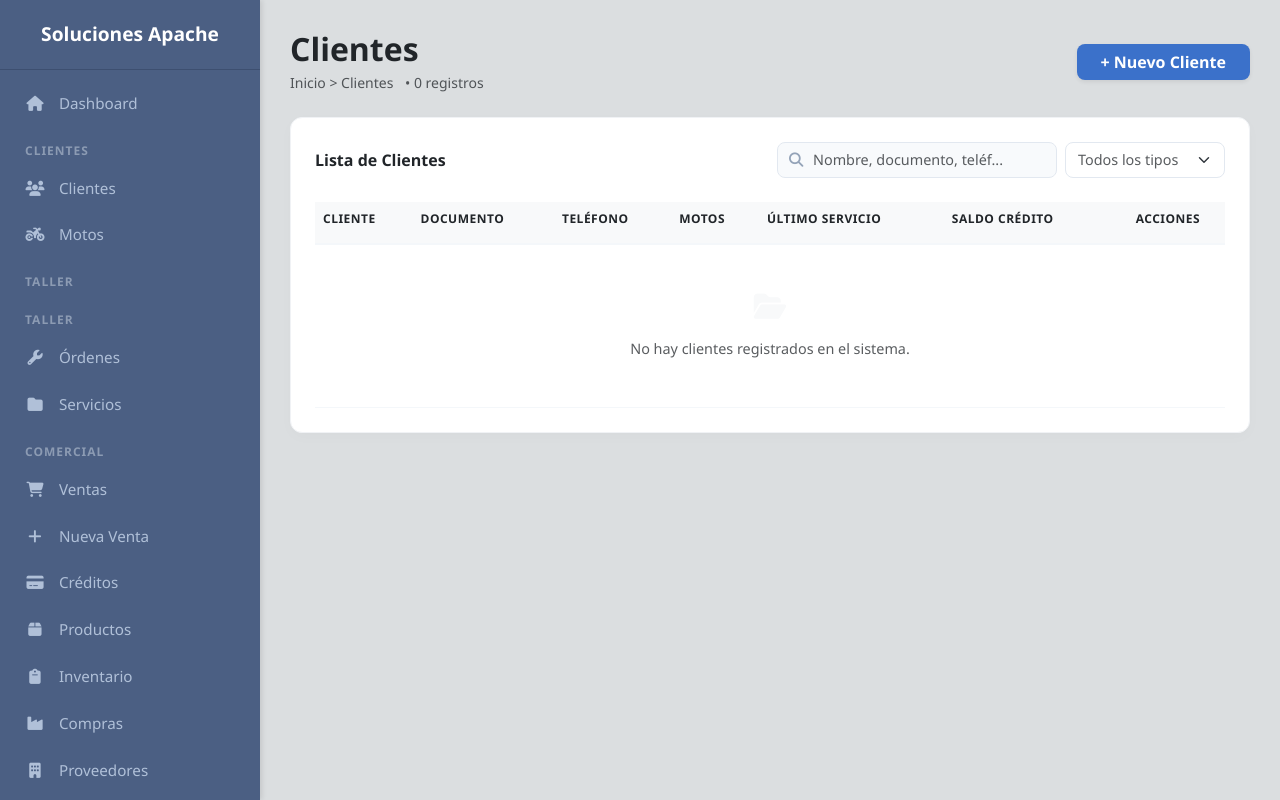
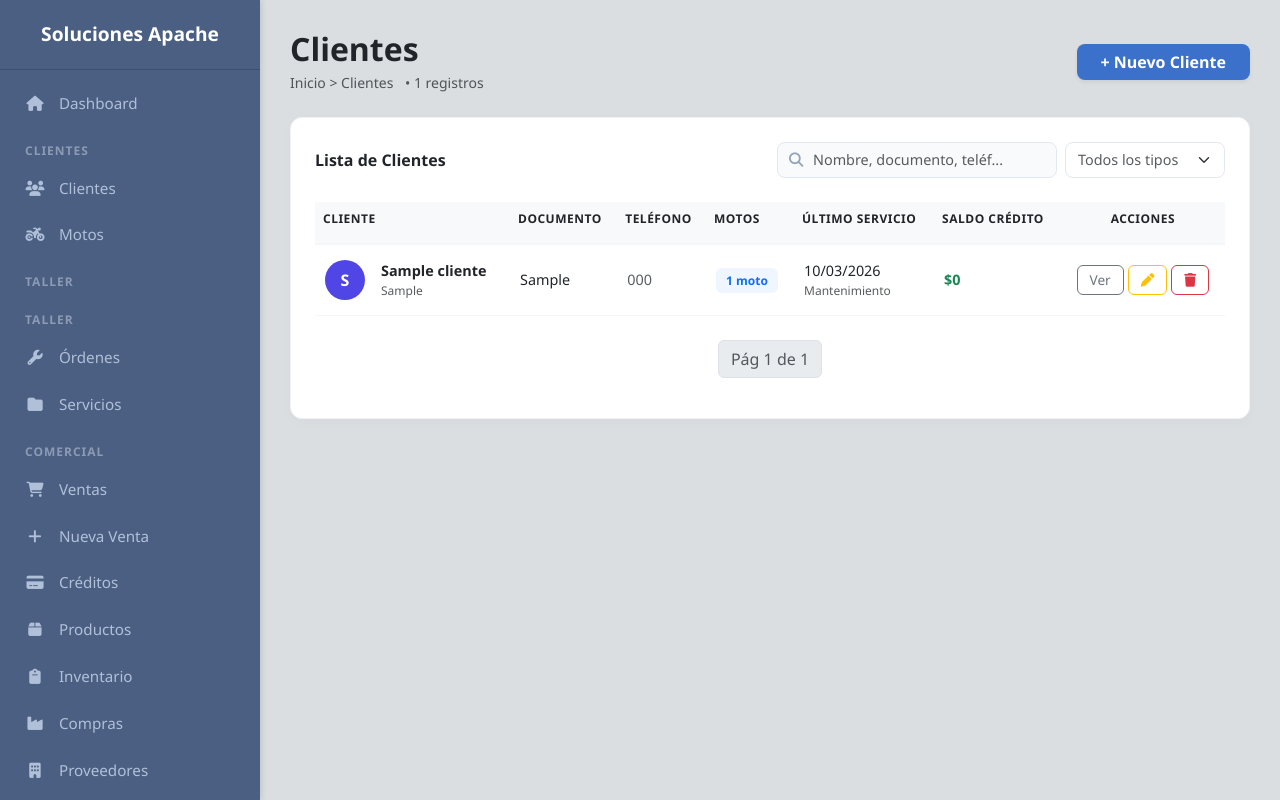
Before and after one commit to Marii060/SolucionesApache, a Django app: page /gestion/clientes/ in a window 1280 px wide. Run offline with Django 5.2, Linux system fonts and the light colour scheme; a user stored in the database is signed in; tables that the repository leaves empty hold one stand-in row (values such as "Sample post"); some libraries are stand-ins or nearby versions.

Commit message:
añadir controles de navegación y paginación en la vista de lista de clientes

```diff
--- a/gestion/templates/gestion/lista_cliente.html
+++ b/gestion/templates/gestion/lista_cliente.html
@@ -16,7 +16,7 @@
 <div class="d-flex justify-content-between align-items-center mb-4">
     <div>
         <h2 class="fw-bold mb-1 text-dark">Clientes</h2>
-        <p class="text-muted small mb-0">Inicio > Clientes <span class="ms-2">• {{ clientes|length }} registros</span></p>
+        <p class="text-muted small mb-0">Inicio > Clientes <span class="ms-2">• {{ page_obj.paginator.count }} registros</span></p>
     </div>
     <div>
         <a href="{% url 'gestion:crear_cliente' %}" class="btn btn-primary fw-bold px-4 shadow-sm" style="border-radius: 8px; background-color: #3b71ca; border: none;">
@@ -62,7 +62,7 @@
                     </tr>
                 </thead>
                 <tbody>
-                    {% for cliente in clientes %}
+                    {% for cliente in page_obj %}
                     <tr>
                         <td>
                             <div class="d-flex align-items-center">
@@ -105,6 +105,23 @@
                 </tbody>
             </table>
         </div>
+
+        <nav aria-label="Navegación de páginas" class="mt-4">
+            <ul class="pagination justify-content-center">
+                {% if page_obj.has_previous %}
+                    <li class="page-item"><a class="page-link" href="?page=1{% if request.GET.buscar %}&buscar={{ request.GET.buscar }}{% endif %}{% if request.GET.tipo %}&tipo={{ request.GET.tipo }}{% endif %}">&laquo; Primera</a></li>
+                    <li class="page-item"><a class="page-link" href="?page={{ page_obj.previous_page_number }}{% if request.GET.buscar %}&buscar={{ request.GET.buscar }}{% endif %}{% if request.GET.tipo %}&tipo={{ request.GET.tipo }}{% endif %}">Anterior</a></li>
+                {% endif %}
+
+                <li class="page-item disabled"><span class="page-link">Pág {{ page_obj.number }} de {{ page_obj.paginator.num_pages }}</span></li>
+
+                {% if page_obj.has_next %}
+                    <li class="page-item"><a class="page-link" href="?page={{ page_obj.next_page_number }}{% if request.GET.buscar %}&buscar={{ request.GET.buscar }}{% endif %}{% if request.GET.tipo %}&tipo={{ request.GET.tipo }}{% endif %}">Siguiente</a></li>
+                    <li class="page-item"><a class="page-link" href="?page={{ page_obj.paginator.num_pages }}{% if request.GET.buscar %}&buscar={{ request.GET.buscar }}{% endif %}{% if request.GET.tipo %}&tipo={{ request.GET.tipo }}{% endif %}">Última &raquo;</a></li>
+                {% endif %}
+            </ul>
+        </nav>
+
     </div>
 </div>
 {% endblock %}
```
